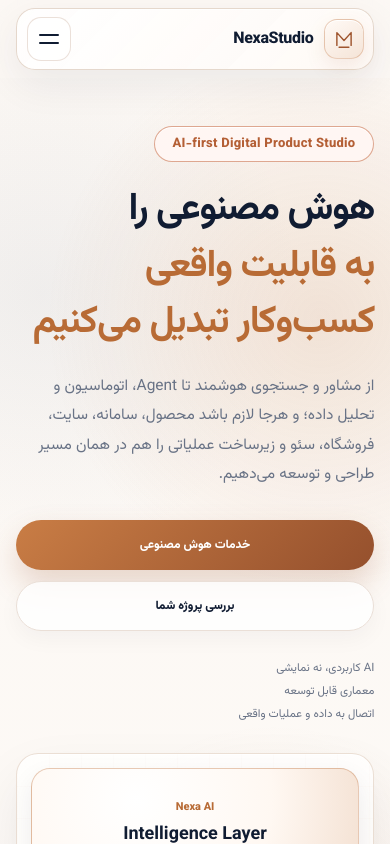
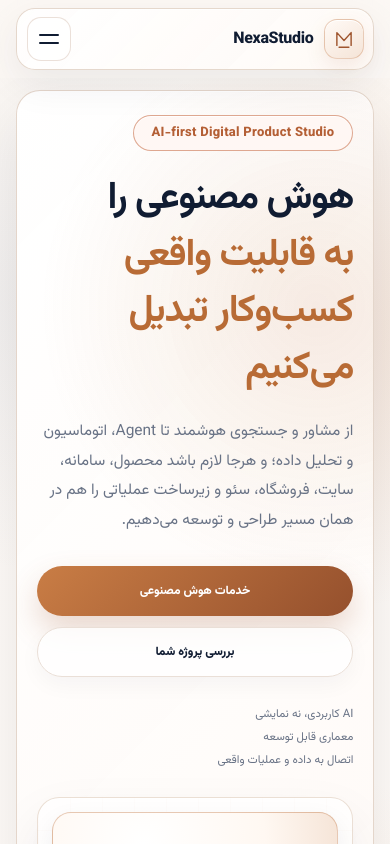
Before and after one commit to zohreksh/smartpilot, a Nuxt app: page /services in a window 390 px wide. Shown: the top 844 px of the page. Built offline with nearby package versions, Linux system fonts and the light colour scheme.

Commit message:
Unify services hero into premium panel

```diff
--- a/pages/services.vue
+++ b/pages/services.vue
@@ -549,7 +549,7 @@ const recoverProofImage = (image) => {
 .services-hero {
   position: relative;
   overflow: hidden;
-  padding: 88px 0 96px;
+  padding: 20px 0 60px;
 }
 
 .services-hero::before {
@@ -581,8 +581,19 @@ const recoverProofImage = (image) => {
   z-index: 1;
   display: grid;
   grid-template-columns: minmax(0, 1.02fr) minmax(440px, 0.98fr);
-  gap: 78px;
+  gap: 58px;
   align-items: center;
+  min-height: 600px;
+  padding: 44px 42px;
+  overflow: hidden;
+  border: 1px solid rgba(226, 211, 199, 0.92);
+  border-radius: 32px;
+  background:
+    radial-gradient(circle at 84% 18%, rgba(184, 107, 53, 0.12), transparent 27%),
+    linear-gradient(135deg, rgba(255, 255, 255, 0.97), rgba(255, 249, 245, 0.95));
+  box-shadow:
+    0 24px 58px rgba(16, 28, 50, 0.08),
+    inset 0 1px 0 rgba(255, 255, 255, 0.9);
 }
 
 .hero-copy {
@@ -1499,7 +1510,8 @@ const recoverProofImage = (image) => {
 @media (max-width: 1080px) {
   .hero-layout {
     grid-template-columns: minmax(0, 1fr) minmax(400px, 0.92fr);
-    gap: 40px;
+    gap: 34px;
+    padding: 38px 32px;
   }
 
   .ai-grid {
@@ -1518,12 +1530,14 @@ const recoverProofImage = (image) => {
 
 @media (max-width: 820px) {
   .services-hero {
-    padding: 62px 0 70px;
+    padding: 16px 0 52px;
   }
 
   .hero-layout {
     grid-template-columns: 1fr;
-    gap: 30px;
+    gap: 28px;
+    min-height: 0;
+    padding: 32px;
   }
 
   .hero-copy {
@@ -1578,7 +1592,12 @@ const recoverProofImage = (image) => {
 
 @media (max-width: 600px) {
   .services-hero {
-    padding: 48px 0 58px;
+    padding: 12px 0 46px;
+  }
+
+  .hero-layout {
+    padding: 24px 20px 22px;
+    border-radius: 24px;
   }
 
   .hero-copy h1 {
```
